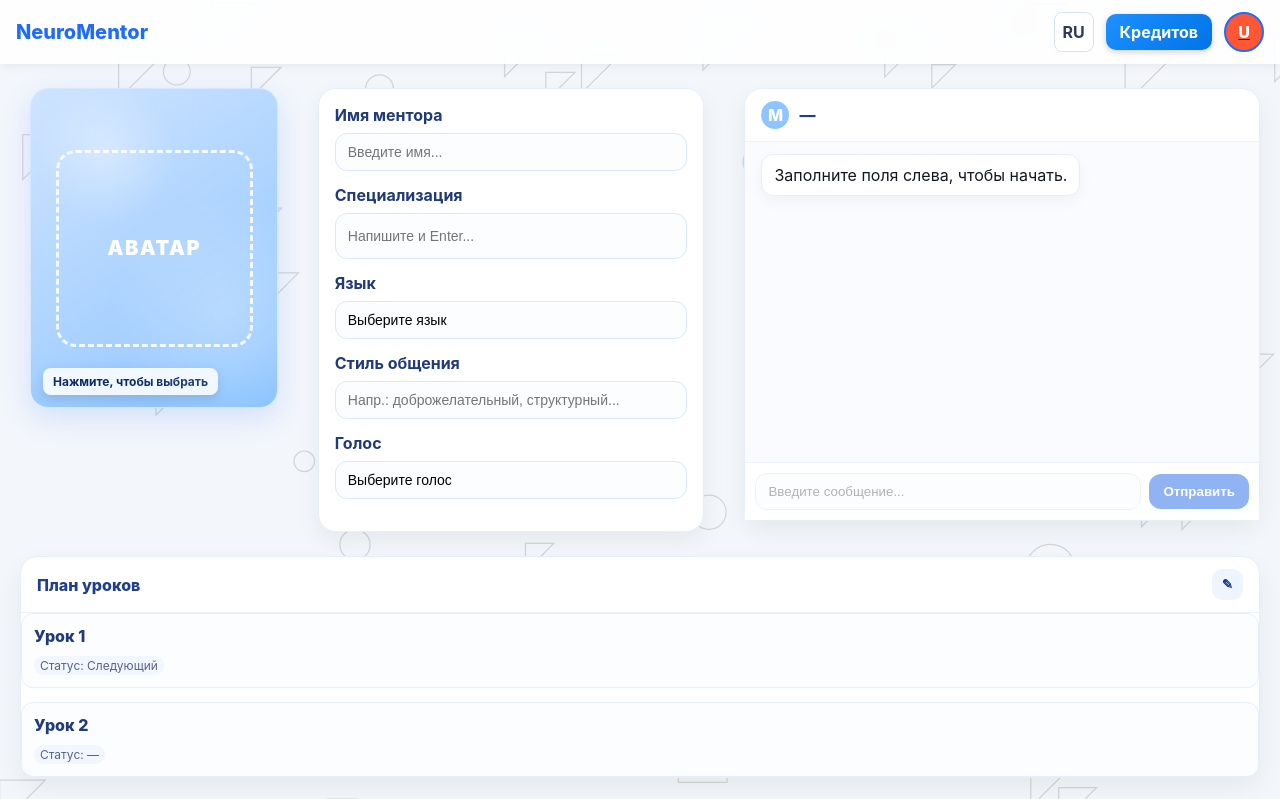
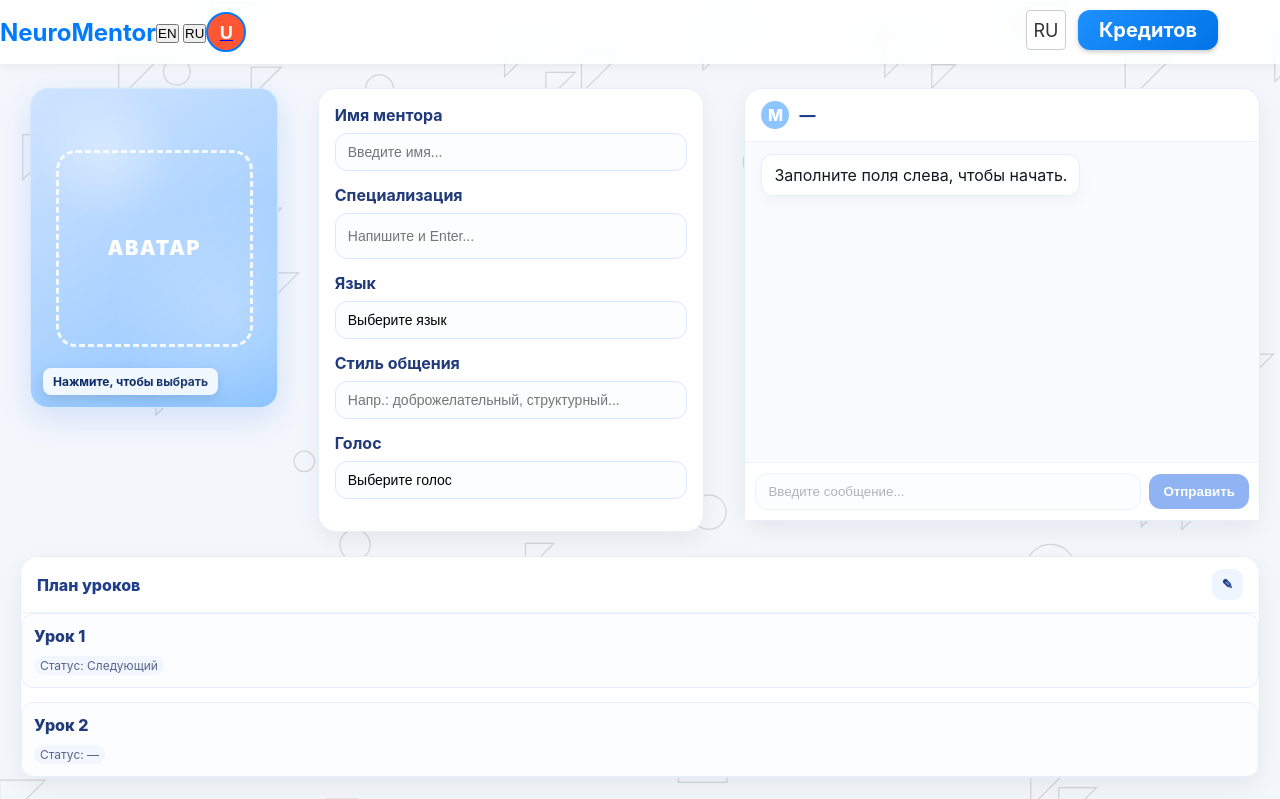
Before and after one commit to andreyundetected/neuromentor-v2-app, a Python web app: template site/templates/mentor_workspace.html in a window 1280 px wide. Shown: the top 799 px of the page. Run offline with Jinja, Linux system fonts and the light colour scheme; the template is opened without the code that fills it, so the values that code supplies are empty.

Commit message:
library.html, mentor_workspace.html changes

```diff
--- a/site/templates/library.html
+++ b/site/templates/library.html
@@ -6,7 +6,7 @@
   <meta name="username" content="{{ username }}">
   <meta name="viewport" content="width=device-width, initial-scale=1.0">
   <title>Mentors Dashboard - NeuroMentor</title>
-<link rel="stylesheet" href="{{ url_for('static', filename='css/library.css') }}?v=5">
+<link rel="stylesheet" href="{{ url_for('static', filename='css/library.css') }}?v=6">
 </head>
 <body>
   <!-- Header -->
--- a/site/templates/mentor_workspace.html
+++ b/site/templates/mentor_workspace.html
@@ -27,34 +27,81 @@
       display:flex; align-items:center;
     }
     .logo {
-      margin-left: 16px;
-      font-weight: 800; color:#1e6bff; text-decoration:none; font-size: 20px;
+      font-size: 24px;
+      font-weight: bold;
+      color: #007bff;
+      text-decoration: none;
     }
     .header-right { margin-left:auto; display:flex; align-items:center; gap:12px; padding-right: 16px; }
 .credits {
-      font-weight:700; color:#fff; text-decoration:none; padding:8px 14px; border-radius:10px;
+  position: absolute;
+  top: 10px;
+  right: 62px; /* Расстояние от правого края */
+  font-size: 20px;
+  font-weight: bold;
+  color: #ffffff;
+  padding: 8px 14px;
   background: linear-gradient(135deg, #1e90ff, #0073e6);
-      box-shadow: 0 2px 6px rgba(0,0,0,.18);
-      white-space:nowrap;
+  border-radius: 12px;
+  box-shadow: 0 2px 4px rgba(0, 0, 0, 0.2);
+  text-decoration: none;
+  transition: background 0.3s, transform 0.2s;
+  white-space: nowrap;
+  width: 140px;
+  display: flex;
+  justify-content: center;
+  align-items: center;
+  text-align: center;
+}
+
+.credits:hover {
+  background: linear-gradient(135deg, #0f7ae5, #005bb5);
+  transform: scale(1.05);
 }
 .lang-btn {
-      width:40px; height:40px; border:1px solid #d9e2f5; border-radius:8px; background:#fff; cursor:pointer;
-      display:flex; align-items:center; justify-content:center; font-weight:700; color:#2b3a55;
-    }
-    .lang-dropdown {
-      position:absolute; top:58px; right:110px; display:none; flex-direction:column;
-      background:#fff; border:1px solid #d9e2f5; border-radius:10px; overflow:hidden; z-index:1001;
-      box-shadow:0 10px 30px rgba(0,0,0,.08);
-    }
-    .lang-dropdown button {
-      padding:10px 14px; border:none; background:#fff; cursor:pointer; text-align:left;
-    }
-    .lang-dropdown button:hover { background:#f3f6ff; }
-
-    .account-avatar {
-      width:40px; height:40px; border-radius:50%; display:flex; align-items:center; justify-content:center; color:#fff; font-weight:800;
-      border:2px solid #1e6bff;
-    }
+  position: absolute;
+  top: 10px;
+  right: 214px;
+  width: 40px;
+  height: 40px;
+  background: #ffffff;
+  border: 1px solid #ccc;
+  border-radius: 4px;
+  display: flex;
+  justify-content: center;
+  align-items: center;
+  cursor: pointer;
+  transition: background-color 0.3s, transform 0.2s;
+}
+
+/* Текст внутри кнопки */
+.lang-btn .btn-text {
+  font-size: 18px;
+  color: #333;
+}
+
+/* При наведении */
+.lang-btn:hover {
+  background-color: #f0f0f0;
+  transform: scale(1.05);
+}
+
+
+    .account a { text-decoration: none; }
+    .account .account-avatar {
+      width: 40px;
+      height: 40px;
+      border-radius: 50%;
+      display: flex;
+      justify-content: center;
+      align-items: center;
+      color: #fff;
+      font-size: 18px;
+      font-weight: bold;
+      border: 2px solid #007bff;
+      transition: transform 0.3s;
+    }
+    .account .account-avatar:hover { transform: scale(1.1); }
 
     /* ===== Background canvas (твои фигуры) ===== */
     #backgroundCanvas {
@@ -656,17 +703,32 @@
 
     <header>
     <a href="/" class="logo">NeuroMentor</a>
-    <div class="header-right">
-      <div class="lang-btn" id="lang-btn"><span id="lang-text">{% if session.get('language','ru') == 'ru' %}RU{% else %}EN{% endif %}</span></div>
+
+    <!-- Блок с выбором языка (слева от кредитов) -->
+    <div class="header-btn lang-btn" id="lang-btn" onclick="toggleLanguageDropdown()">
+        <span class="btn-text" id="lang-text">
+            {% if session.get('language', 'ru') == 'ru' %} RU {% else %} EN {% endif %}
+        </span>
+    </div>
+    <!-- Выпадающий список языков (скрыт по умолчанию) -->
     <div class="lang-dropdown" id="lang-dropdown">
         <button onclick="selectLanguage('en')">EN</button>
         <button onclick="selectLanguage('ru')">RU</button>
       </div>
-      <a href="https://t.me/NeuroMentor_payment_bot" class="credits" target="_blank">
-        {% if session.get('language','ru') == 'ru' %}{{ user.credits }} Кредитов{% else %}{{ user.credits }} Credits{% endif %}
+    <!-- Блок с количеством кредитов -->
+    <a href="https://t.me/NeuroMentor_payment_bot" class="credits" title="Buy Credits via Telegram" target="_blank">
+      {% if session.get('language', 'ru') == 'ru' %}
+        {{ user.credits }} Кредитов
+      {% elif session.get('language', 'ru') == 'en' %}
+        {{ user.credits }} Credits
+      {% endif %}
     </a>
-      <a href="/account" class="account"><div class="account-avatar"></div></a>
-    </div>
+
+    <!-- Аватарка пользователя (крайний правый элемент) -->
+    <a href="/account" title="Profile" class="account">
+      <div class="avatar account-avatar"></div>
+    </a>
+
     </header>
 
   <main class="page">
```
Lines whose indentation alone changed are shown as unchanged.
